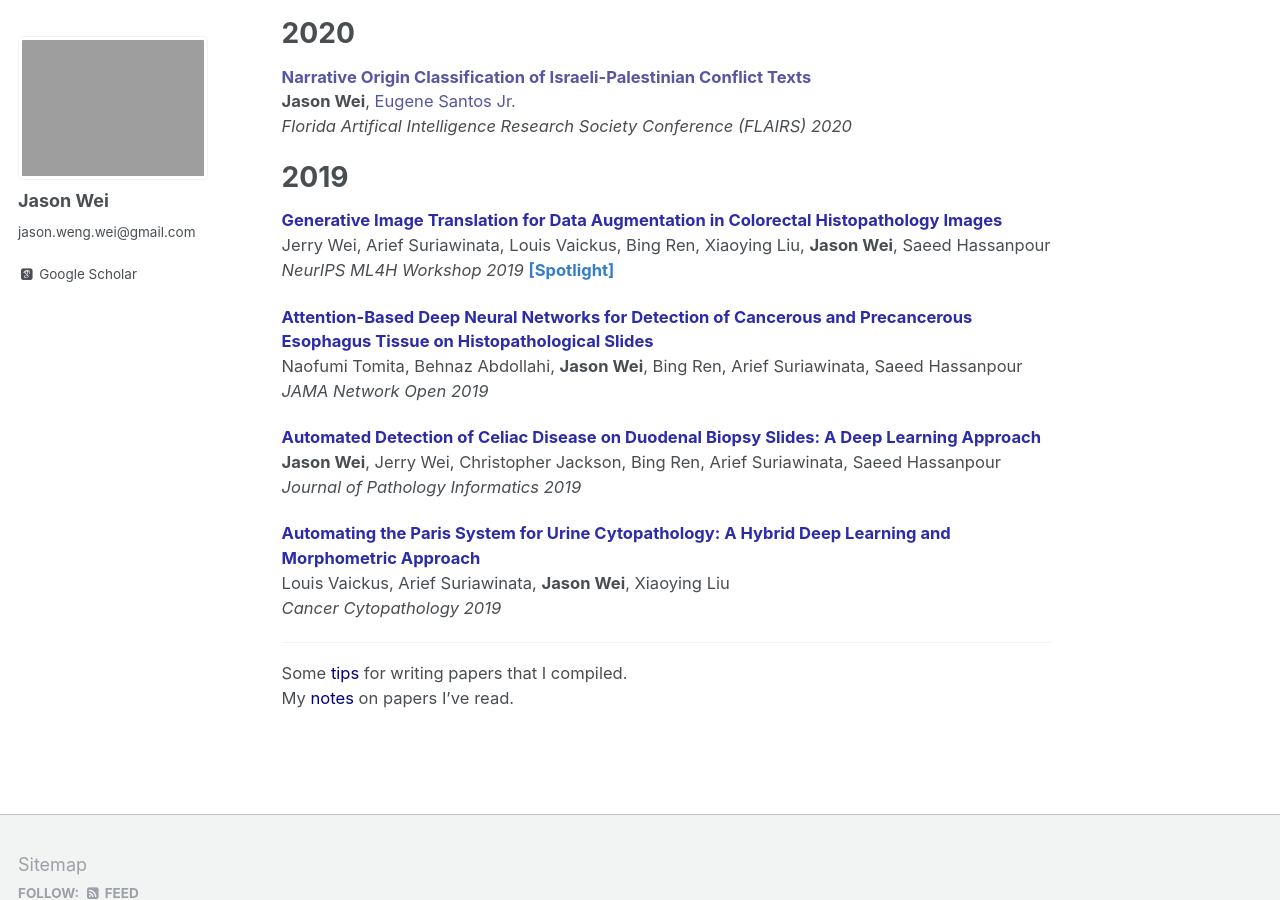
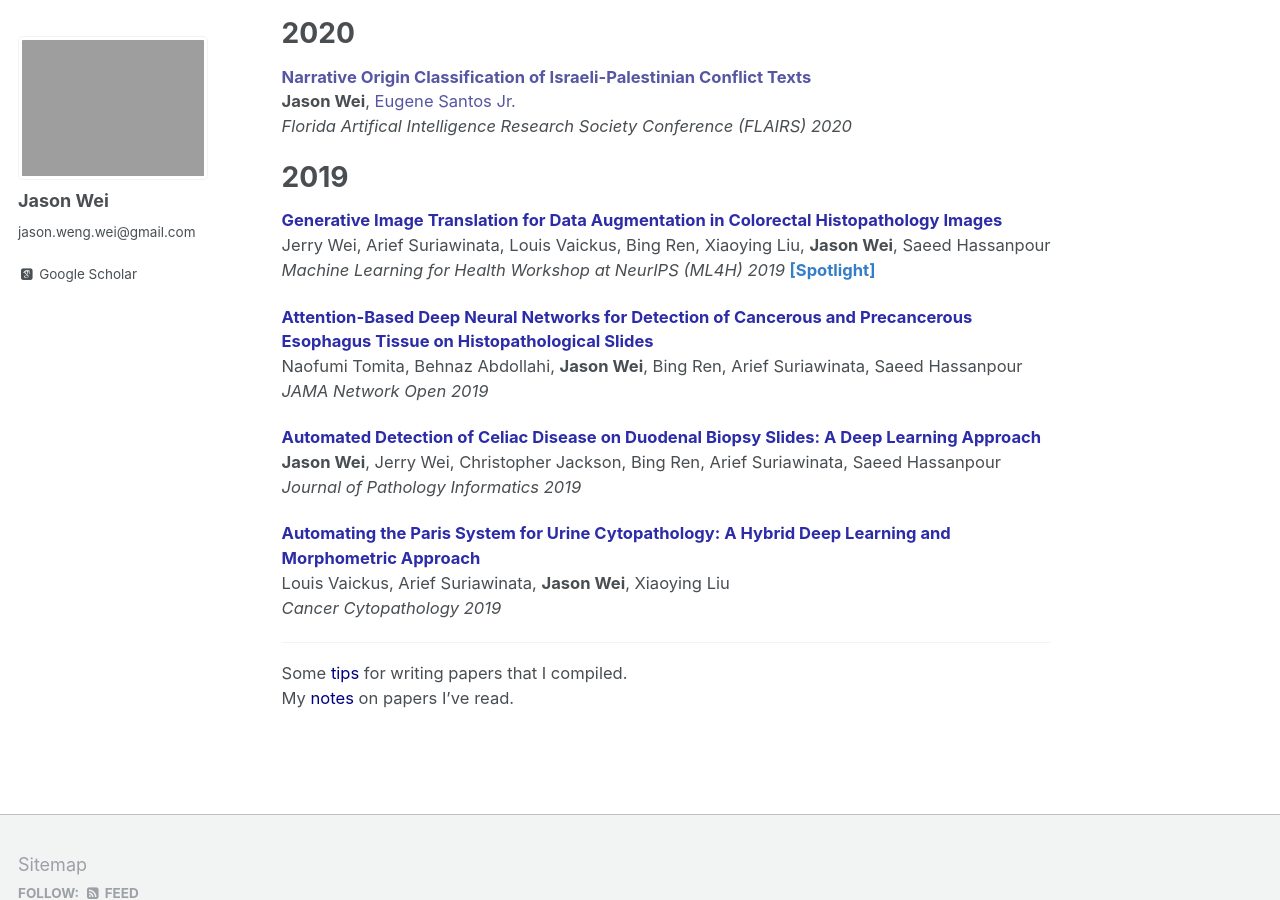
Before and after one commit to jasonwei20/jasonwei20.github.io, a Jekyll site: the page built from _pages/about.md, in a window 1280 px wide and 900 px high, scrolled down 616 px. Built offline with Jekyll 4.4.1, drawn with Linux system fonts in a browser that asks for light colours; some web fonts are replaced.

Commit message:
update name

```diff
--- a/_pages/about.md
+++ b/_pages/about.md
@@ -37,7 +37,7 @@ I previously interned at <a href="https://www.doordash.com/" style="color:#FF450
 # 2019
 <a href="https://arxiv.org/abs/1910.05827" style="color:#2C2CA8" target="_blank"><b>Generative Image Translation for Data Augmentation in Colorectal Histopathology Images</b></a>
 Jerry Wei, Arief Suriawinata, Louis Vaickus, Bing Ren, Xiaoying Liu, **Jason Wei**, Saeed Hassanpour
-*NeurIPS ML4H Workshop 2019* <a href="https://slideslive.com/38923239/spotlight-paper-talks?t=1095" style="color:#357EC7" target="_blank"><b>[Spotlight]</b></a>
+*Machine Learning for Health Workshop at NeurIPS (ML4H) 2019* <a href="https://slideslive.com/38923239/spotlight-paper-talks?t=1095" style="color:#357EC7" target="_blank"><b>[Spotlight]</b></a>
 
 <a href="https://jamanetwork.com/journals/jamanetworkopen/fullarticle/2753982" style="color:#2C2CA8" target="_blank"><b>Attention-Based Deep Neural Networks for Detection of Cancerous and Precancerous Esophagus Tissue on Histopathological Slides</b></a>
 Naofumi Tomita, Behnaz Abdollahi, **Jason Wei**, Bing Ren, Arief Suriawinata, Saeed Hassanpour
```
